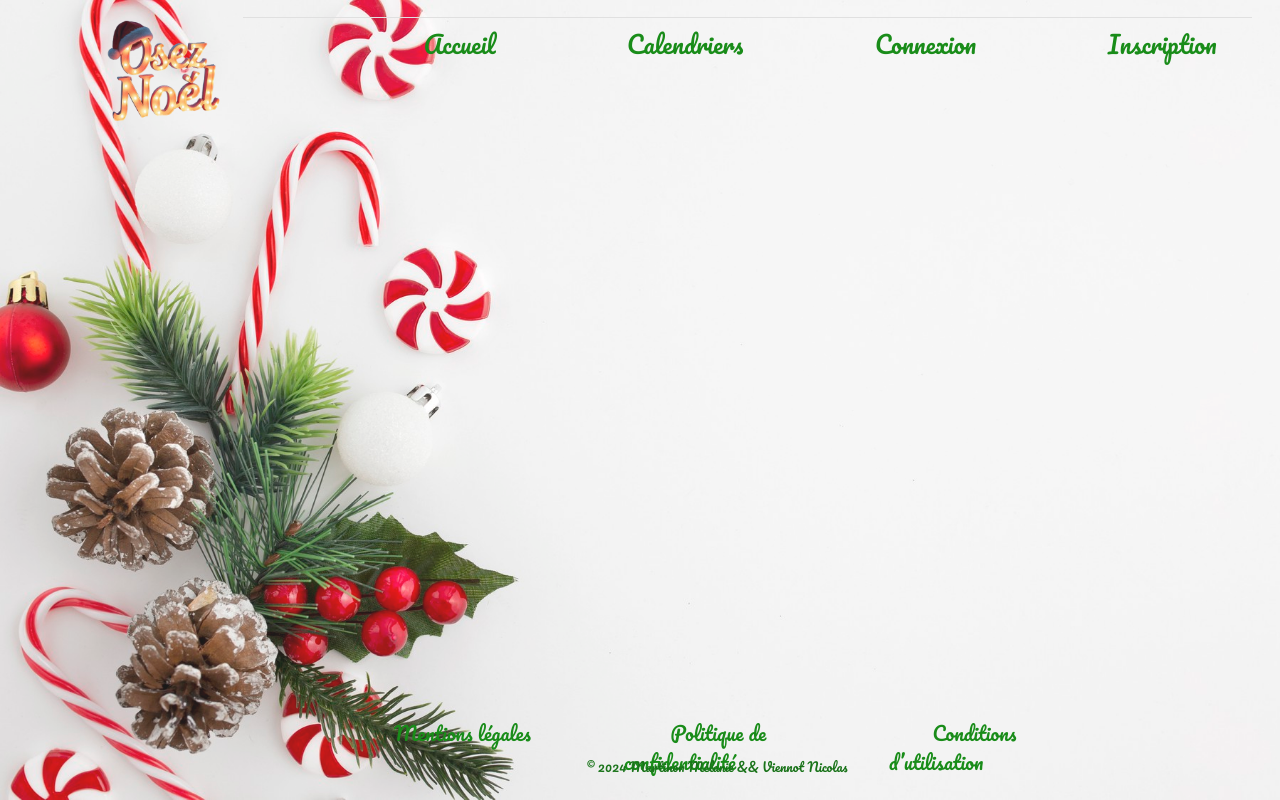
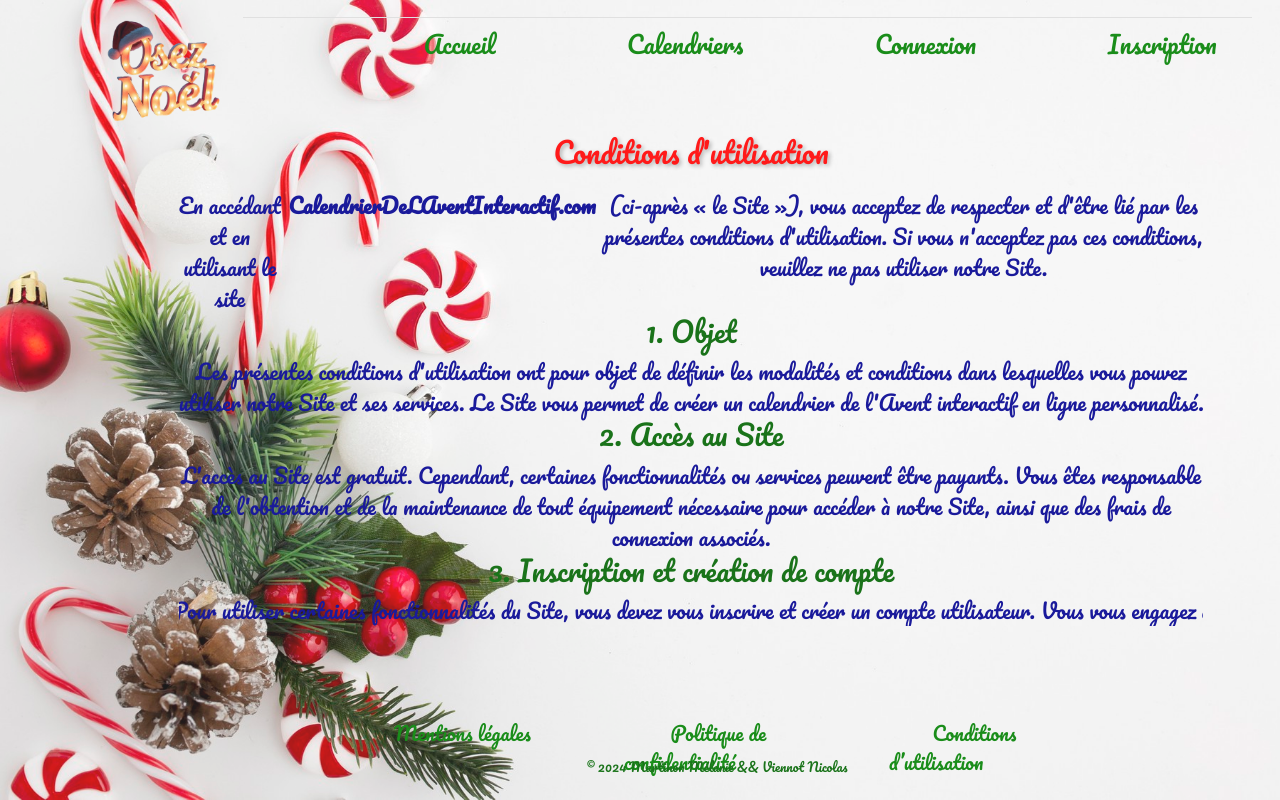
Before and after one commit to melinox58/app-noel, a Vue app in the folder front/: page /condition in a window 1280 px wide. Built offline with nearby package versions, Linux system fonts and the light colour scheme.

Commit message:
add template conditions

```diff
--- a/front/src/components/BaseLayout.vue
+++ b/front/src/components/BaseLayout.vue
@@ -41,7 +41,7 @@
             <ul>
               <li><a href="/mentions">Mentions légales</a></li>
               <li><a href="/confidential">Politique de confidentialité</a></li>
-              <li><a href="/about">Conditions d’utilisation</a></li>
+              <li><a href="/condition">Conditions d’utilisation</a></li>
             </ul>
           </nav>
         </footer>
--- /dev/null
+++ b/front/src/components/ConditionComponent.vue
@@ -0,0 +1,118 @@
+<script setup>
+</script>
+
+<template>
+    <div class="container">
+        <h2>Conditions d'utilisation</h2>
+        <p>En accédant et en utilisant le site <strong>CalendrierDeLAventInteractif.com</strong> (ci-après « le Site »), vous acceptez de respecter et d'être lié par les présentes conditions d'utilisation. Si vous n'acceptez pas ces conditions, veuillez ne pas utiliser notre Site.</p>
+
+        <h3>1. Objet</h3>
+        <p>Les présentes conditions d'utilisation ont pour objet de définir les modalités et conditions dans lesquelles vous pouvez utiliser notre Site et ses services. Le Site vous permet de créer un calendrier de l'Avent interactif en ligne personnalisé.</p>
+
+        <h3>2. Accès au Site</h3>
+        <p>L'accès au Site est gratuit. Cependant, certaines fonctionnalités ou services peuvent être payants. Vous êtes responsable de l'obtention et de la maintenance de tout équipement nécessaire pour accéder à notre Site, ainsi que des frais de connexion associés.</p>
+
+        <h3>3. Inscription et création de compte</h3>
+        <p>Pour utiliser certaines fonctionnalités du Site, vous devez vous inscrire et créer un compte utilisateur. Vous vous engagez à fournir des informations exactes et complètes lors de votre inscription et à mettre à jour ces informations si nécessaire.</p>
+
+        <h3>4. Utilisation du Site</h3>
+        <p>Vous vous engagez à utiliser le Site uniquement à des fins légales et conformément aux présentes conditions d'utilisation. Vous ne devez pas :</p>
+        <ul>
+            <li>Utiliser le Site de manière à enfreindre toute législation ou réglementation en vigueur.</li>
+            <li>Abuser des fonctionnalités du Site pour collecter des informations personnelles d'autres utilisateurs sans leur consentement.</li>
+            <li>Perturber ou endommager l'accès au Site ou son bon fonctionnement.</li>
+            <li>Publier du contenu illégal, offensant, diffamatoire ou nuisible à autrui.</li>
+        </ul>
+
+        <h3>5. Propriété intellectuelle</h3>
+        <p>Le Site, son contenu (y compris les textes, images, logos, vidéos, et autres éléments), ainsi que son nom, sont protégés par les droits de propriété intellectuelle. Vous n'êtes pas autorisé à reproduire, distribuer, modifier ou créer des œuvres dérivées du Site sans notre consentement préalable écrit.</p>
+
+        <h3>6. Responsabilité</h3>
+        <p>Nous mettons tout en œuvre pour assurer l'exactitude et la disponibilité du Site. Toutefois, nous ne pouvons garantir qu'il sera exempt d'erreurs ou de défaillances techniques. Vous acceptez d'utiliser le Site à vos propres risques. Nous déclinons toute responsabilité en cas de dommages directs ou indirects résultant de l'utilisation du Site.</p>
+
+        <h3>7. Liens vers des sites tiers</h3>
+        <p>Le Site peut contenir des liens vers des sites tiers. Nous ne contrôlons pas ces sites et ne sommes pas responsables de leur contenu. L'inclusion de ces liens n'implique aucune approbation de notre part.</p>
+
+        <h3>8. Modifications des conditions d'utilisation</h3>
+        <p>Nous nous réservons le droit de modifier ces conditions d'utilisation à tout moment. Toute modification sera publiée sur cette page et prendra effet immédiatement après sa publication. Nous vous conseillons de consulter régulièrement cette page pour prendre connaissance des éventuelles mises à jour.</p>
+
+        <h3>9. Suspension ou résiliation de l'accès</h3>
+        <p>Nous nous réservons le droit de suspendre ou de résilier votre accès au Site en cas de violation des présentes conditions d'utilisation, sans préavis ni indemnité.</p>
+
+        <h3>10. Loi applicable</h3>
+        <p>Les présentes conditions d'utilisation sont régies par la loi française. Tout litige découlant de l'utilisation du Site sera soumis à la juridiction des tribunaux compétents de Paris, France.</p>
+
+        <h3>11. Contact</h3>
+        <p>Pour toute question concernant ces conditions d'utilisation, veuillez nous contacter à l'adresse suivante :</p>
+        <ul>
+            <li><strong>Calendrier Interactif S.A.S.</strong></li>
+            <li>123 Rue des Festivités, 75000 Paris, France</li>
+            <li>Email : <a href="mailto:contact@calendrieraventinactif.com">contact@calendrieraventinactif.com</a></li>
+            <li>Téléphone : 01 23 45 67 89</li>
+        </ul>
+    </div>
+</template>
+
+<style scoped>
+.container {
+    display: flex;
+    flex-direction: column;
+    align-items: center;
+    max-height: 95vh; /* Limite la hauteur à la taille de la fenêtre */
+    overflow-y: auto; /* Permet le défilement vertical si le contenu dépasse */
+    padding: 10px; /* Pour un peu d'espace autour du contenu */
+    box-sizing: border-box; /* Assurez-vous que le padding est pris en compte dans la taille */
+}
+
+h2{
+    font-size: 1rem;
+    color: red;
+    text-shadow: 2px 2px 4px rgba(0, 0, 0, 0.3);
+}
+
+p{
+    font-size: 0.5rem;
+    width: 50vh;
+    display: flex;
+    justify-content: center;
+    color: rgb(0, 0, 144);
+    margin: 0;
+    text-align: center;
+}
+
+ul{
+    color: black;
+    text-align: left;
+
+}
+
+li{
+    font-size: 0.4rem;
+}
+
+
+@media only screen and (min-width: 768px){
+
+    h2{
+        font-size: 1.8rem;
+        margin-bottom: 2%;
+    }
+
+    p{
+        font-size: 1.3rem;
+        width: 130vh;
+        display: flex;
+        justify-content: center;
+    }
+
+    ul{
+        display: flex;
+        flex-direction: column;
+        align-items: center;
+    }
+
+    li{
+    font-size: 1.2rem;
+    }
+}
+</style>
--- a/front/src/router/index.js
+++ b/front/src/router/index.js
@@ -11,6 +11,7 @@ import AvisComponent from '@/components/AvisComponent.vue';
 import DashUserComponent from '@/components/DashUserComponent.vue';
 import MentionsComponent from '@/components/MentionsComponent.vue';
 import ConfComponent from '@/components/ConfComponent.vue';
+import ConditionComponent from '@/components/ConditionComponent.vue';
 //Admin
 import UserManagement from '../components/admin/UserMAnagement.vue';
 import CalendarManagement from '../components/admin/CalendarManagement.vue';
@@ -31,6 +32,7 @@ const routes = [
     { path: '/dashUser', component: DashUserComponent},
     { path: '/mentions', component: MentionsComponent},
     { path: '/confidential', component: ConfComponent},
+    { path: '/condition', component: ConditionComponent},
 
     {
         path: '/admin',
```
